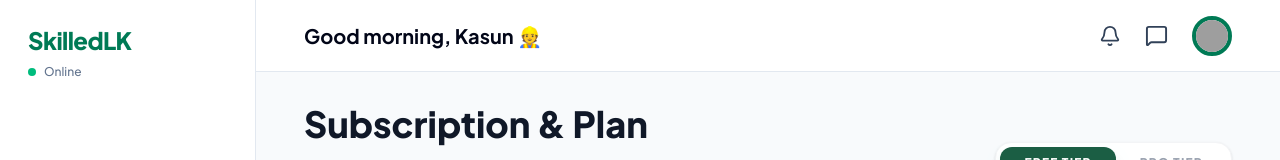
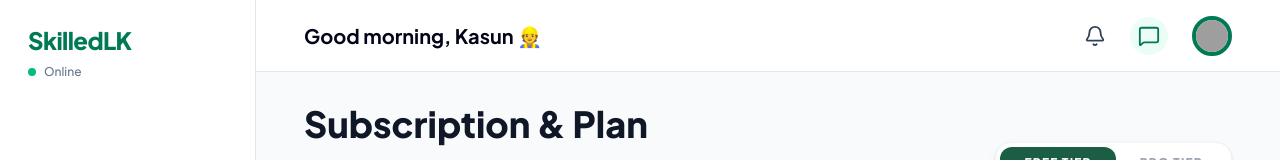
Before and after one commit to ManugaK/service-marketplace-web, a React (Vite) app in the folder frontend/: page /worker/subscription in a window 1280 px wide. Shown: the top 160 px of the page. Built offline with nearby package versions, Linux system fonts and the light colour scheme; grey boxes are pictures that could not be loaded.

Commit message:
fix: update Messages path in WorkerLayout and enhance main padding handling

```diff
--- a/frontend/src/components/layout/WorkerLayout.jsx
+++ b/frontend/src/components/layout/WorkerLayout.jsx
@@ -16,11 +16,11 @@ const sidebarItems = [
   { name: 'Dashboard', icon: LayoutGrid, path: '/worker/dashboard' },
   { name: 'My Jobs', icon: BriefcaseBusiness, path: '/worker/jobs' },
   { name: 'Earnings', icon: CircleDollarSign, path: '/worker/earnings' },
-  { name: 'Messages', icon: MessagesSquare, path: '/chat' },
+  { name: 'Messages', icon: MessagesSquare, path: '/worker/messages' },
   { name: 'Subscription', icon: Settings, path: '/worker/subscription' },
 ];
 
-export default function WorkerLayout({ children }) {
+export default function WorkerLayout({ children, noMainPadding = false }) {
   const navigate = useNavigate();
   const [mobileMenuOpen, setMobileMenuOpen] = useState(false);
 
@@ -95,15 +95,18 @@ export default function WorkerLayout({ children }) {
               <button
                 className="text-slate-700 transition hover:text-emerald-700"
                 aria-label="Notifications"
+                type="button"
               >
                 <Bell size={22} />
               </button>
 
               <button
-                className="text-slate-700 transition hover:text-emerald-700"
+                className="rounded-full bg-emerald-50 p-2 text-emerald-700 transition hover:bg-emerald-100"
                 aria-label="Messages"
+                type="button"
+                onClick={() => navigate('/worker/messages')}
               >
-                <MessageSquare size={23} />
+                <MessageSquare size={22} />
               </button>
 
               <img
@@ -147,7 +150,13 @@ export default function WorkerLayout({ children }) {
             </div>
           )}
 
-          <main className="flex-1 px-5 py-8 sm:px-8 lg:px-10 xl:px-12 2xl:px-16 2xl:py-10">
+          <main
+            className={
+              noMainPadding
+                ? 'flex-1'
+                : 'flex-1 px-5 py-8 sm:px-8 lg:px-10 xl:px-12 2xl:px-16 2xl:py-10'
+            }
+          >
             {children}
           </main>
 
```
